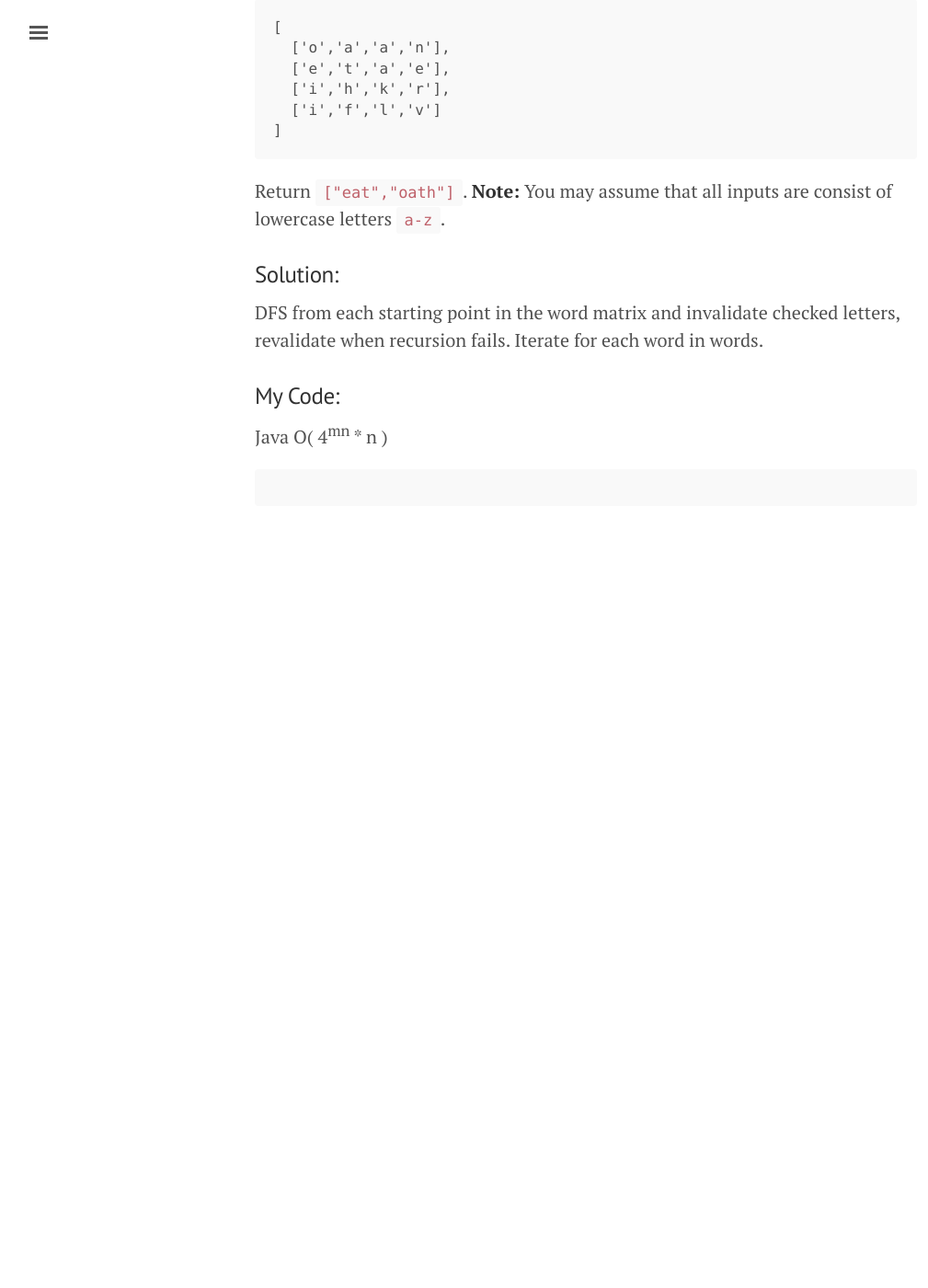
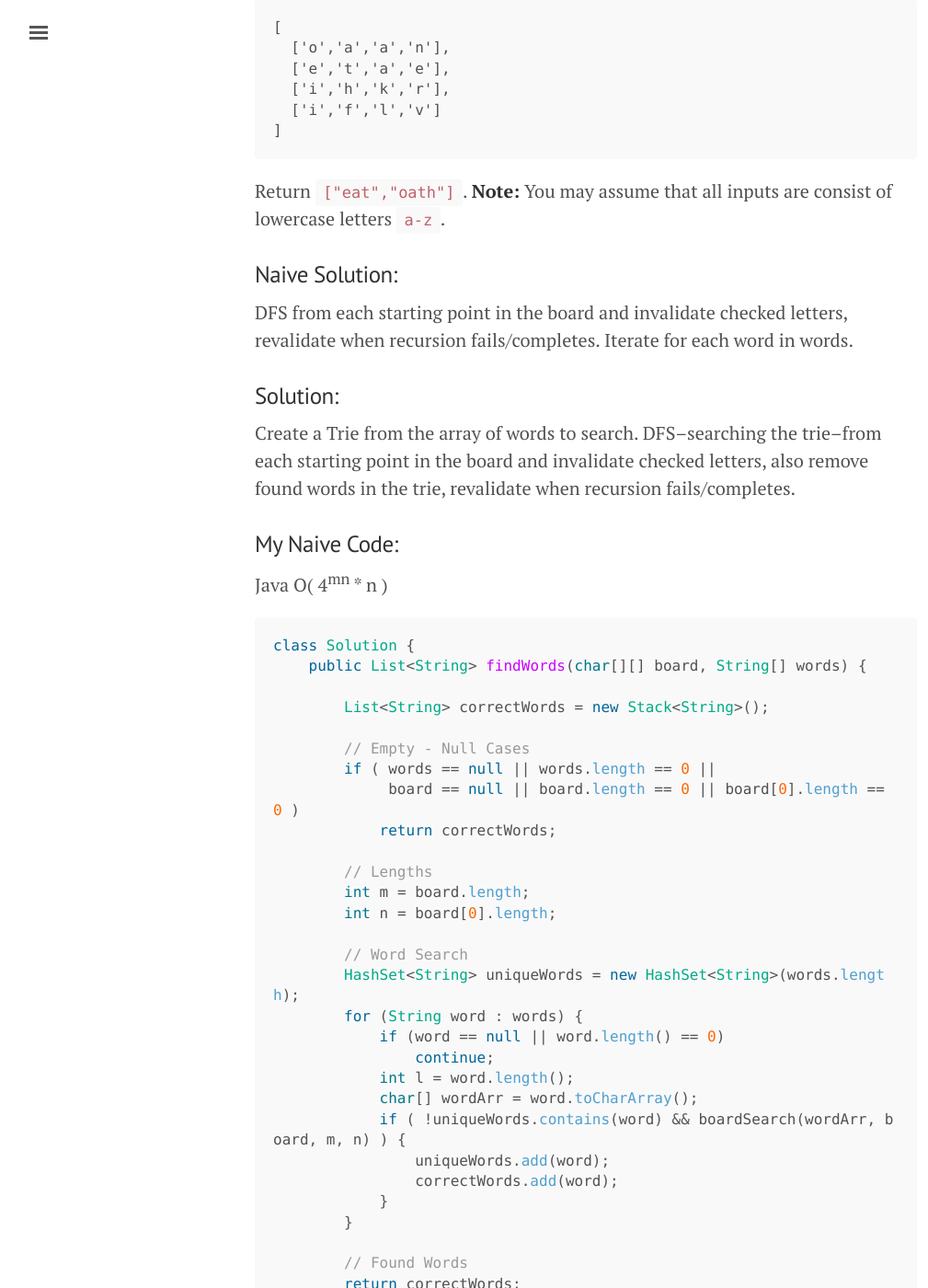
Before and after one commit to washifu/CodeBlog, a Jekyll site: the page built from pages/2017-10-12-Word_Search_II.md, in a window 1280 px wide and 1400 px high, scrolled down 552 px. Shown: the whole window at 92% size, without its empty margins (3-1012 px from the left). Built offline with Jekyll 4.4.1, drawn with Linux system fonts in a browser that asks for light colours; comment, search, counter and statistics services are not loaded; before the commit the page ends 1182 px from its top, so only the background shows below that; some of the changed text lies outside the part shown.

Commit message:
Update 2017-10-12-Word_Search_II.md

````diff
--- a/pages/2017-10-12-Word_Search_II.md
+++ b/pages/2017-10-12-Word_Search_II.md
@@ -4,7 +4,7 @@ title: Word Search II
 comments: true
 ---
 
-## [Word Search II]() -- (Hard)
+## [Word Search II](https://leetcode.com/problems/word-search-ii/description/) -- (Hard)
 
 ### Description:
 Given a 2D board and a list of words from the dictionary, find all words in the board.
@@ -25,10 +25,76 @@
 **Note:**
 You may assume that all inputs are consist of lowercase letters ```a-z```.
 
+### Naive Solution:
+DFS from each starting point in the board and invalidate checked letters, revalidate when recursion fails/completes. Iterate for each word in words.
+
 ### Solution:
-DFS from each starting point in the word matrix and invalidate checked letters, revalidate when recursion fails. Iterate for each word in words.
+Create a Trie from the array of words to search. DFS--searching the trie--from each starting point in the board and invalidate checked letters, also remove found words in the trie, revalidate when recursion fails/completes.
+
+### My Naive Code:
+Java  O( 4<sup>mn</sup> * n )
+```java
+class Solution {
+    public List<String> findWords(char[][] board, String[] words) {
+
+        List<String> correctWords = new Stack<String>();
+
+        // Empty - Null Cases
+        if ( words == null || words.length == 0 ||
+             board == null || board.length == 0 || board[0].length == 0 )
+            return correctWords;
+
+        // Lengths
+        int m = board.length;
+        int n = board[0].length;
+
+        // Word Search
+        HashSet<String> uniqueWords = new HashSet<String>(words.length);
+        for (String word : words) {
+            if (word == null || word.length() == 0)
+                continue;
+            int l = word.length();
+            char[] wordArr = word.toCharArray();
+            if ( !uniqueWords.contains(word) && boardSearch(wordArr, board, m, n) ) {
+                uniqueWords.add(word);
+                correctWords.add(word);
+            }
+        }
+
+        // Found Words
+        return correctWords;
+    }
+
+    private static boolean boardSearch(char[] word, char[][] board, int m, int n) {
+        for (int row = 0; row < m; row++) {
+            for (int col = 0; col < n; col++) {
+                if ( word[0] == board[row][col] && wordSearch(row, col, m, n, word, board, 0) )
+                    return true;
+            }
+        }
+        return false;
+    }
+
+    private static boolean wordSearch(int row, int col, int m, int n, char[] word, char[][] board, int i)     {
+        if (i == word.length) // Word Found
+            return true;
+
+        if (row < m && row >= 0 && col < n && col >= 0 && word[i] == board[row][col]) {
+            board[row][col] = 0; // Invalidate Letter on Board
+            boolean match = ( wordSearch(row + 1, col, m, n, word, board, i + 1) || // Right
+                              wordSearch(row - 1, col, m, n, word, board, i + 1) || // Left
+                              wordSearch(row, col + 1, m, n, word, board, i + 1) || // Down
+                              wordSearch(row, col - 1, m, n, word, board, i + 1) ); // Up
+            board[row][col] = word[i]; // Revalidate Letter on Board
+            return match;
+        }
+        return false;
+    }
+}
+```
 
 ### My Code:
-Java  O( 4<sup>mn</sup> * n )
+Java  O( 4<sup>mn</sup> * l )
 ```java
+
 ```
````
